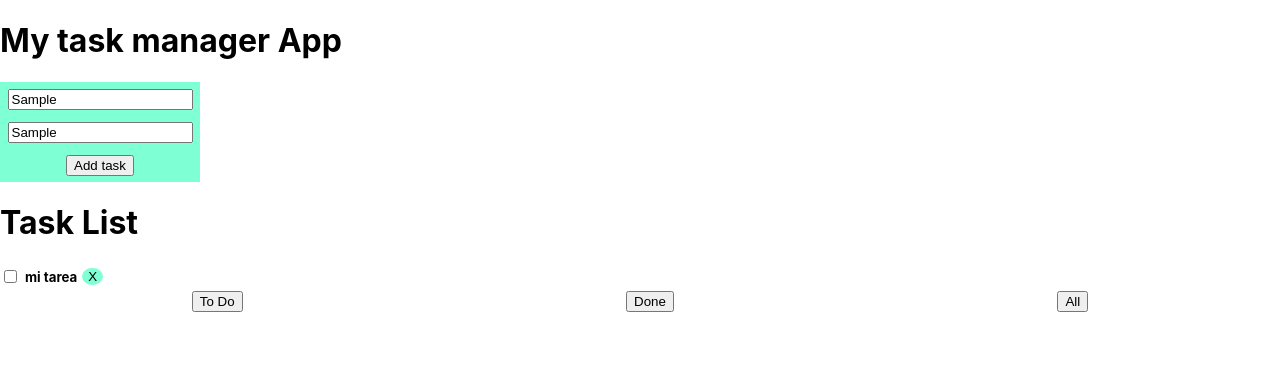
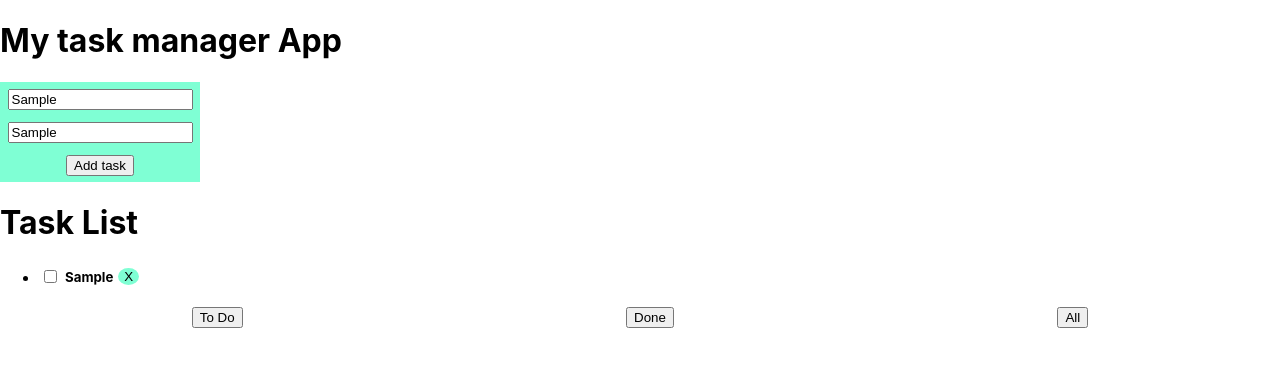
Before and after one commit to lissms/my-task-list, a React (Create React App) app: page / in a window 1280 px wide. Both pictures are taken after typing "Sample", "Sample" into the empty fields and a click on the button "Add task". Shown: the top 366 px of the page. Built offline with nearby package versions, Linux system fonts and the light colour scheme.

Commit message:
add task to tasklist

```diff
--- a/src/App.js
+++ b/src/App.js
@@ -6,16 +6,20 @@ import FilterButtons from "./components/FilterButtons";
 function App() {
   const [task, setTask] = React.useState("");
   const [assigned, setAssigned] = React.useState("");
-  const [taskList, settaskList] = React.useState([]);
+  const [taskListTask, settaskListTask] = React.useState([]);
+  const [taskListTaskassigned, settaskListTaskassigned] = React.useState([]);
 
   const handlerClick = () => {
-    settaskList([...taskList, task]);
+    if (task !== "") {
+      settaskListTask([...taskListTask, task]);
+      settaskListTaskassigned([...taskListTaskassigned, assigned]);
+    }
   };
   return (
     <div>
       <h1>My task manager App</h1>
       <Form handlerClick={handlerClick} assigned={assigned} task={task} setTask={setTask} setAssigned={setAssigned} />
-      <TaskList taskList={taskList} settaskList={settaskList} />
+      <TaskList task={task} taskListTask={taskListTask} taskListTaskassigned={taskListTaskassigned} />
       <FilterButtons />
     </div>
   );
--- a/src/components/Task.jsx
+++ b/src/components/Task.jsx
@@ -5,7 +5,7 @@ function Task(props) {
   return (
     <div className="task-container">
       <input type="checkbox" name="checkbox" id="checkbox" />
-      <h5 className="my-task">mi tarea</h5>
+      <h5 className="my-task">{props.text}</h5>
       <button className="remove-task-button">X</button>
     </div>
   );
--- a/src/components/TaskList.jsx
+++ b/src/components/TaskList.jsx
@@ -2,10 +2,18 @@ import React from "react";
 import Task from "./Task";
 
 function TaskList(props) {
+  const liItems = props.taskListTask.map((item) => {
+    return (
+      <li>
+        <Task text={item} />
+      </li>
+    );
+  });
+
   return (
     <div>
       <h1>Task List</h1>
-      <Task />
+      <ul>{liItems} </ul>
     </div>
   );
 }
```
